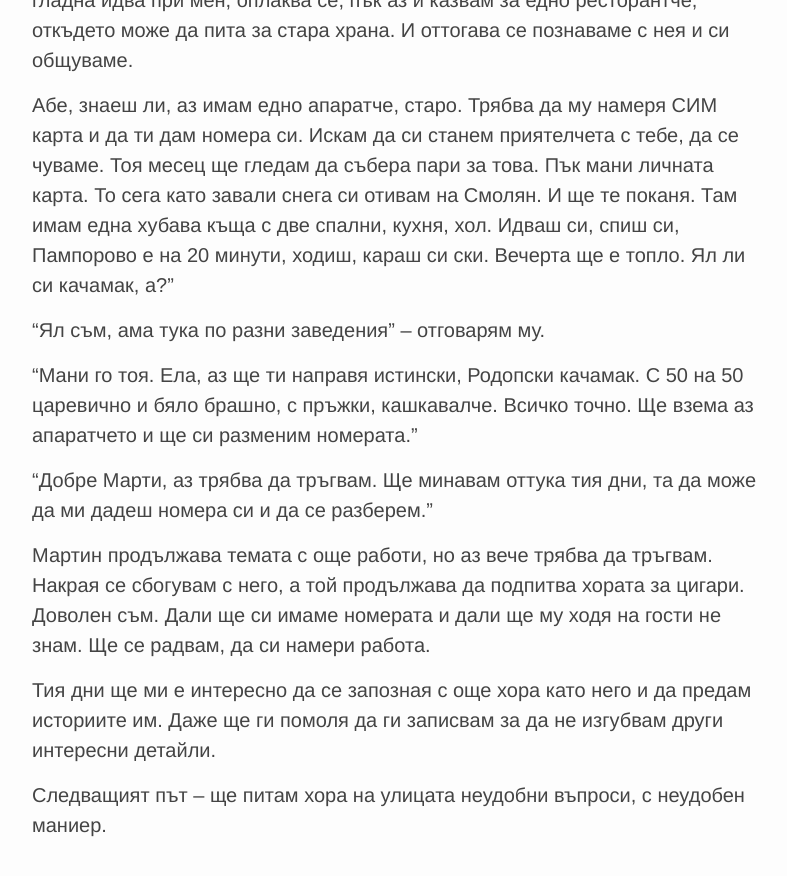
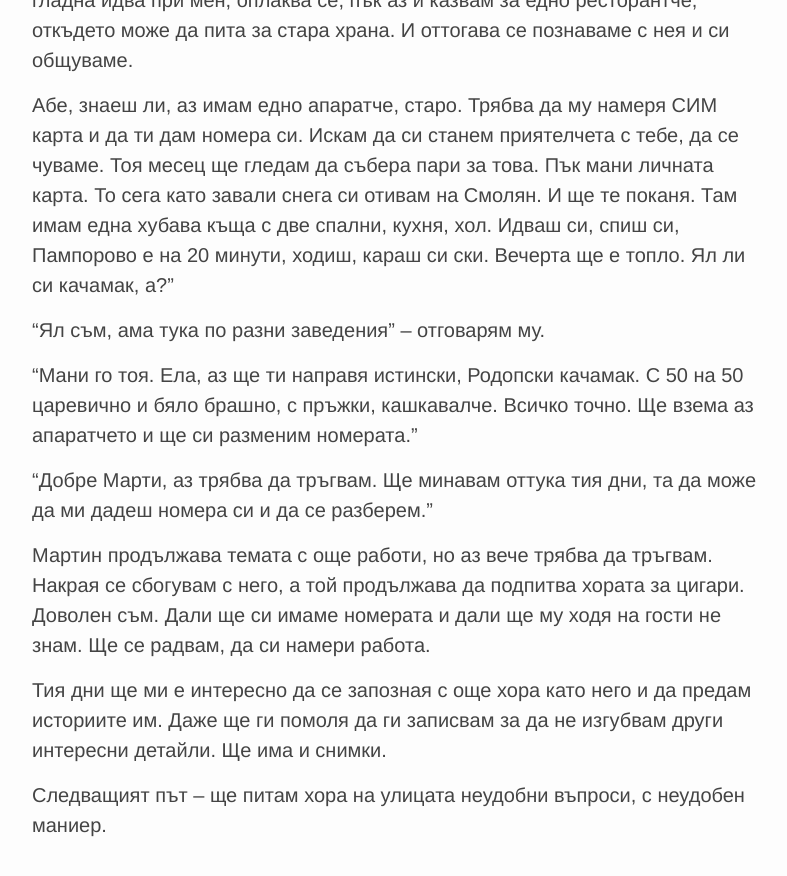
Before and after one commit to emdeha/emdeha.github.io, a Jekyll site: the page built from _posts/2017-09-21-social-absurds-day-seven.markdown, in a window 1280 px wide and 900 px high, scrolled down 5274 px. Shown: the top 876 px of the window, without its empty margins (238-1025 px from the left). Built offline with Jekyll 4.4.1, drawn with Linux system fonts in a browser that asks for light colours.

Commit message:
Adds a sentence.

```diff
--- a/_posts/2017-09-21-social-absurds-day-seven.markdown
+++ b/_posts/2017-09-21-social-absurds-day-seven.markdown
@@ -220,7 +220,7 @@ Trainspotting. Другият е негър. Има широка усмивка.
 
 Тия дни ще ми е интересно да се запозная с още хора като него и да предам
 историите им. Даже ще ги помоля да ги записвам за да не изгубвам други
-интересни детайли.
+интересни детайли. Ще има и снимки.
 
 Следващият път -- ще питам хора на улицата неудобни въпроси, с неудобен
 маниер.
```
